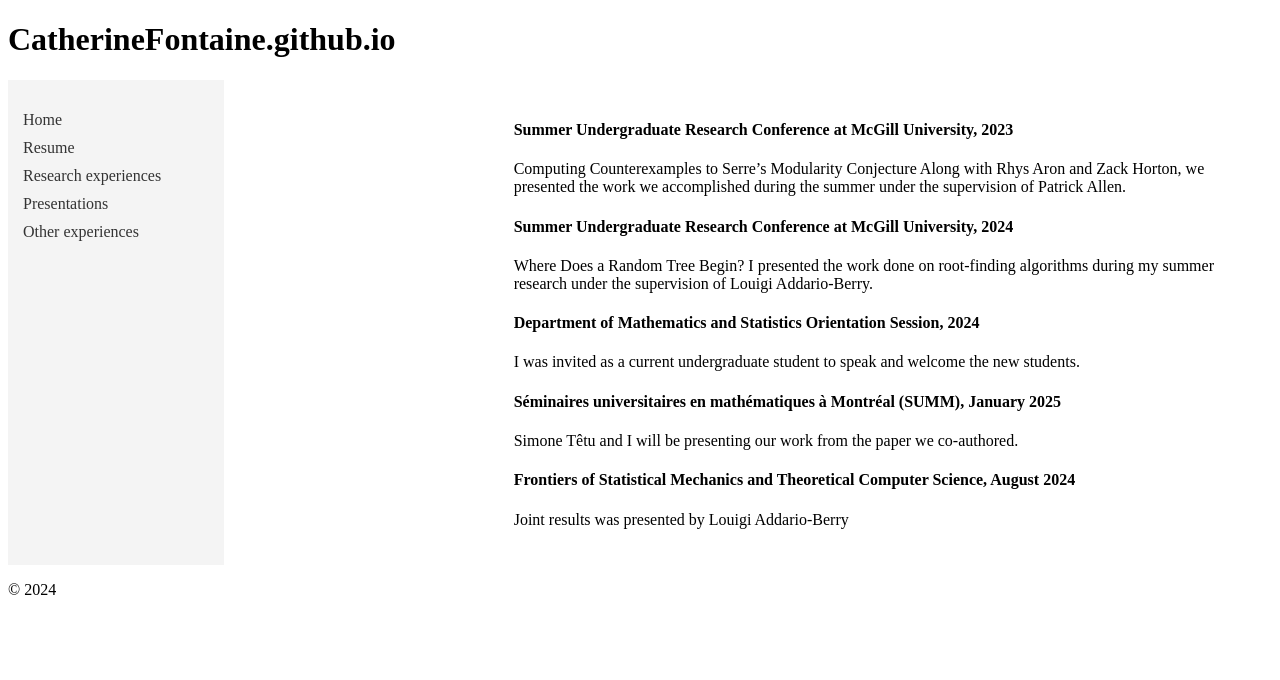
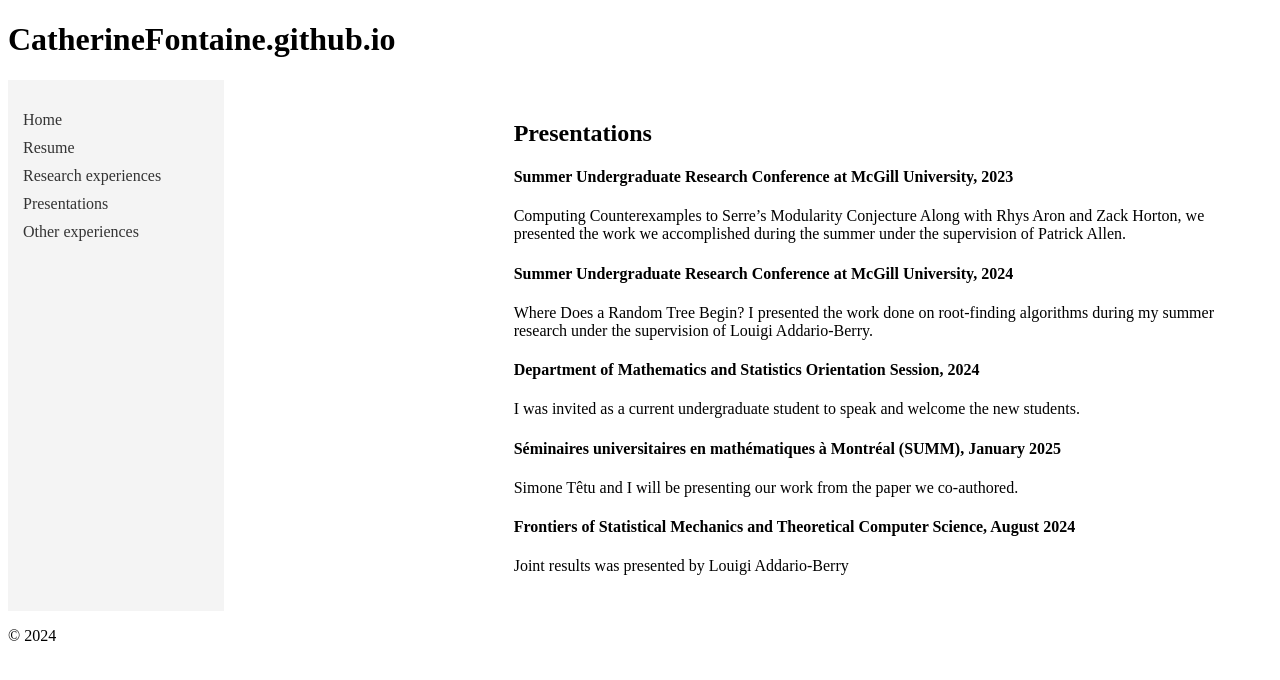
Before and after one commit to CatherineFontaine/CatherineFontaine.github.io, a Jekyll site: the page built from presentations.md, in a window 1280 px wide. Shown: the top 680 px of the page. Built offline with Jekyll 4.4.1, drawn with Linux system fonts in a browser that asks for light colours.

Commit message:
Update presentations.md

```diff
--- a/presentations.md
+++ b/presentations.md
@@ -2,7 +2,7 @@
 layout: default
 title: Presentations
 ---
-
+## Presentations
 #### Summer Undergraduate Research Conference at McGill University, 2023
 Computing Counterexamples to Serre’s Modularity Conjecture
 Along with Rhys Aron and Zack Horton, we presented the work we accomplished during the summer under the supervision of Patrick Allen.
```
